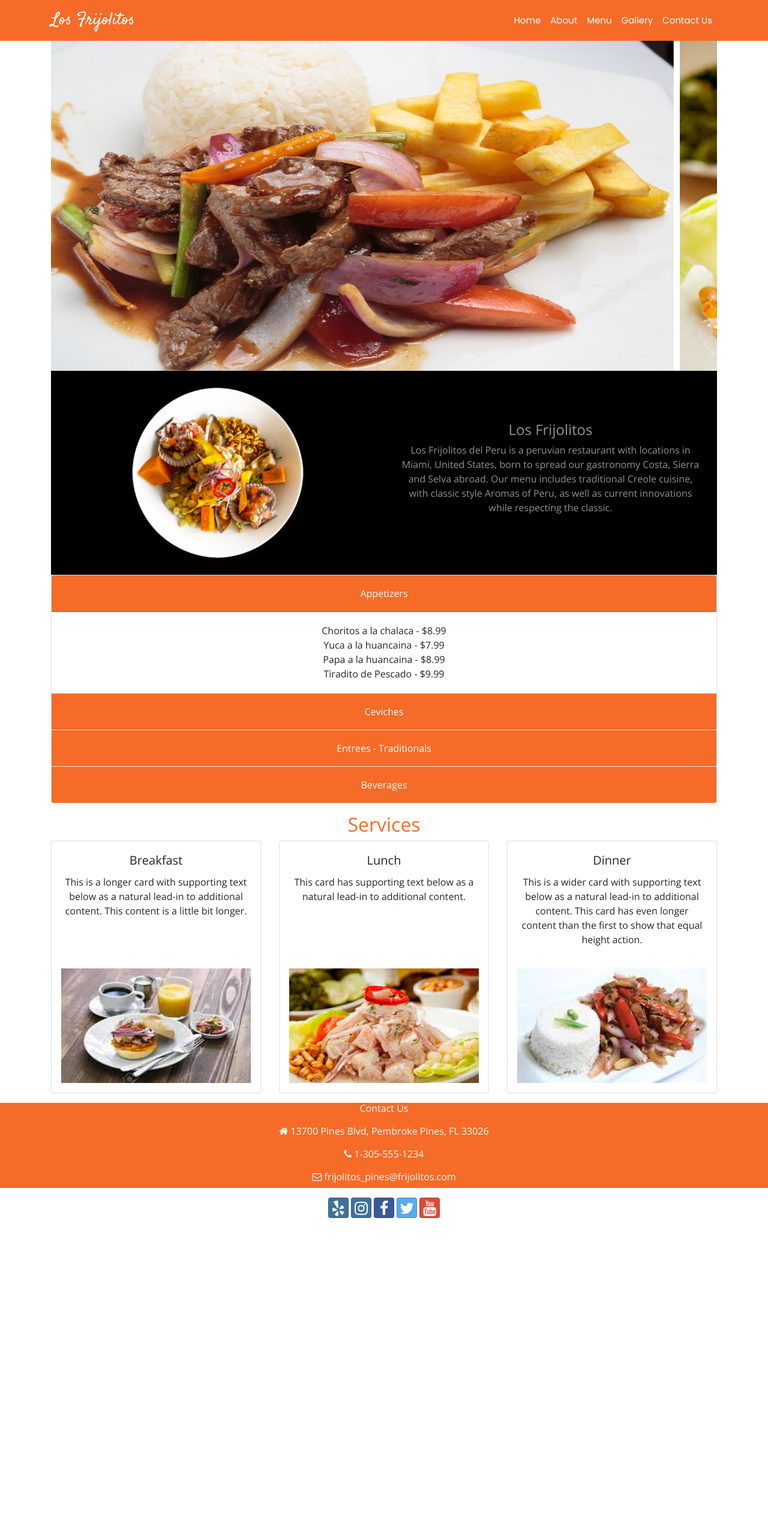
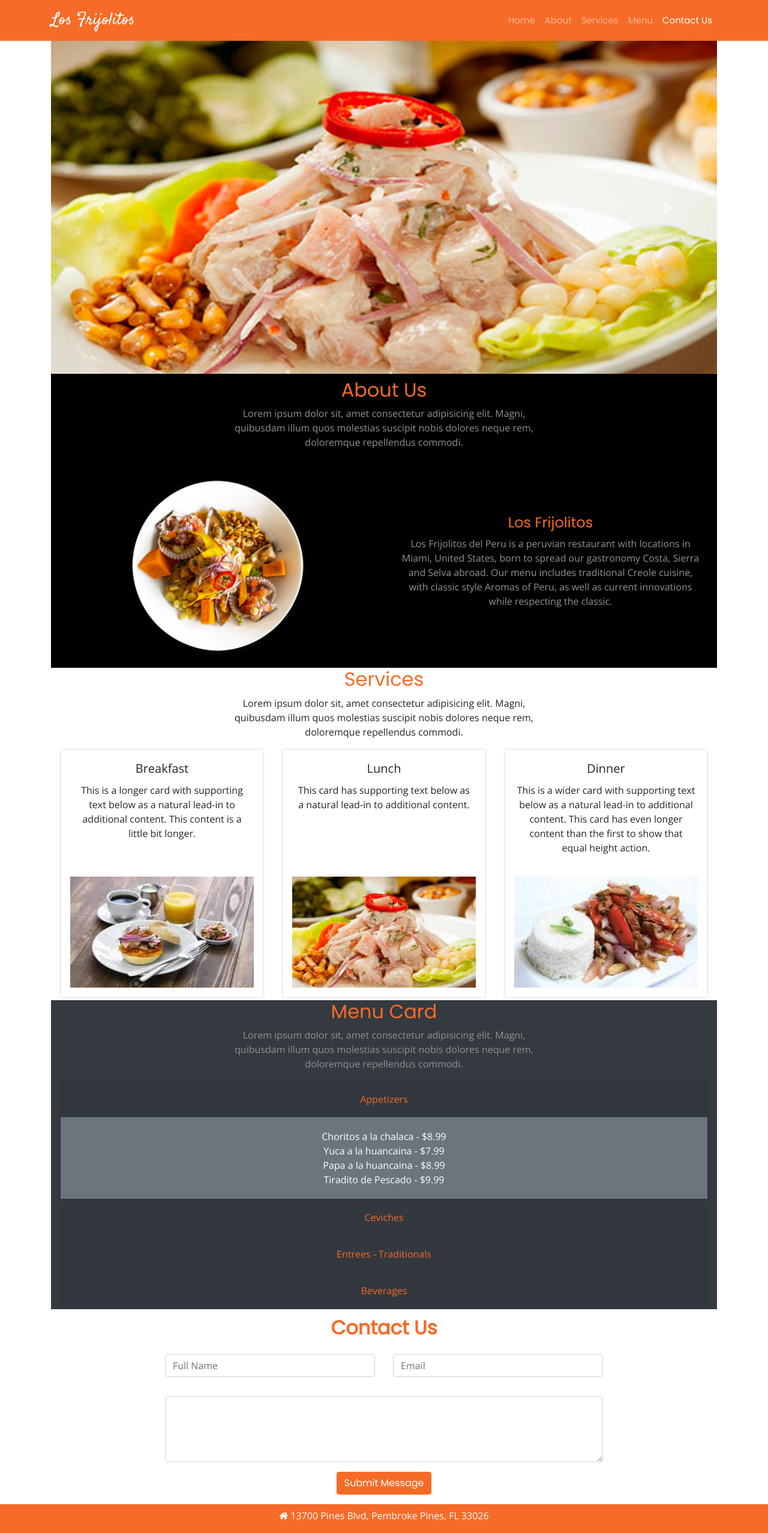
Before and after one commit to g-galvez2018/Bootstrap-Project, a website: page index.html in a window 1280 px wide. Shown: the top 2555 px of the page at 60% size. Before the commit the page ends 2046 px from the top, so only its background shows below. Drawn offline with nearby package versions, Linux system fonts and the light colour scheme.

Commit message:
fixed scroll spy issue

```diff
--- a/css/styles.css
+++ b/css/styles.css
@@ -1,6 +1,20 @@
 body {
   font-family: "Open Sans", sans-serif;
+  position: relative;
 }
+
+h2 {
+  margin-top: -65px;
+  padding-top: 65px;
+  display: inline-block;
+}
+
+h2,h4{
+  color: #F66B27;
+  font-family: "Poppins", sans-serif;
+}
+
+
 
 .container .navbar-brand {
   font-family: "Satisfy", sans-serif;
@@ -11,8 +25,8 @@
 #losFrijolitos .nav-link {
   font-family: "Poppins", sans-serif;
   font-size: 15px;
-  color: white;
 }
+
 
 a.btn.btn-link {
   color:white;
@@ -25,14 +39,30 @@
   padding: 0;
 }
 
-.card button {
-  color: white;
+.card-header button {
+  border: none;
+  text-decoration: none;
+  color: #F66B27;
+}
+
+.card-header button:hover {
+  color: #F66B27;
   border: none;
   text-decoration: none;
 }
 
-.card button:hover {
-  color: white;
+.card-header button:focus {
+  color: #F66B27;
   border: none;
   text-decoration: none;
+  box-shadow: none;
 }
+
+.card-body ul {
+  color: white;
+}
+
+form .btn {
+  background-color: #F66B27;
+  font-family: "Poppins", sans-serif;
+}
--- a/index.html
+++ b/index.html
@@ -16,52 +16,53 @@
     <link rel="stylesheet" href="node_modules/bootstrap-social/bootstrap-social.css" />
     <link rel="stylesheet" href="https://fonts.googleapis.com/css?family=Poppins|Satisfy|Open+Sans" />
     <link rel="stylesheet" href="css/styles.css">
+
     <title>Los Frijolitos</title>
   </head>
-  <body>
+  <body id="home" data-spy="scroll" data-target=".navbar" data-offset="110">
       <!-- Navbar -->
-      <nav class="navbar navbar-expand-sm navbar-light sticky-top" style="background-color:#F66B27">
+      <nav class="navbar navbar-expand-sm navbar-dark sticky-top" style="background-color:#F66B27">
         <div class="container">
           <a class="navbar-brand" href="index.html">Los Frijolitos</a>
           <button class="navbar-toggler" type="button" data-toggle="collapse" data-target="#losFrijolitos">
             <span class="navbar-toggler-icon"></span>
           </button>
           <div class="collapse navbar-collapse" id="losFrijolitos">
-            <ul class="navbar-nav ml-auto">
-              <li class="nav-item active "><a class="nav-link" href="#"> Home</a></li>
-              <li class="nav-item"><a class="nav-link" href="#"> About</a></li>
-              <li class="nav-item"><a class="nav-link" href="#"> Menu</a></li>
-              <li class="nav-item"><a class="nav-link" href="#"> Gallery</a></li>
-              <li class="nav-item"><a class="nav-link" href="contactus.html"> Contact Us</a></li>
-            </ul>
+            <div class="nav navbar-nav ml-auto">
+              <a class="nav-item nav-link" href="#home"> Home</a>
+              <a class="nav-item nav-link" href="#aboutUs"> About</a>
+              <a class="nav-item nav-link" href="#services"> Services </a>
+              <a class="nav-item nav-link " href="#menu"> Menu</a>
+              <a class="nav-item nav-link " href="#contactUs"> Contact Us</a>
+            </div>
           </div>
         </div>
       <!-- /Navbar --></nav>
       <!-- Main Container -->
       <div class="container">
           <div class="row">
-            <div class="col-md-12 mx-auto">
+            <div class="col-lg-12">
             <!-- Carousel -->
-              <div id="carouselExampleControls" class="carousel slide mx-auto" data-ride="carousel">
+              <div id="restCarousel" class="carousel slide mx-auto" data-ride="carousel">
                 <div class="carousel-inner">
                   <div class="carousel-item active">
-                    <img class="d-block img-fluid" src="img/lomosaltado_lg.jpg" alt="First slide">
+                    <img class="d-block img-fluid w-100" src="img/lomosaltado_lg.jpg" alt="First slide">
                   </div>
                   <div class="carousel-item">
-                    <img class="d-block img-fluid" src="img/ceviche_lg.jpg" alt="Second slide">
+                    <img class="d-block img-fluid w-100" src="img/ceviche_lg.jpg" alt="Second slide">
                   </div>
                   <div class="carousel-item">
-                    <img class="d-block img-fluid" src="img/anticuchos_lg.jpg" alt="Second slide">
+                    <img class="d-block img-fluid w-100" src="img/anticuchos_lg.jpg" alt="Second slide">
                   </div>
                   <div class="carousel-item">
-                    <img class="d-block img-fluid" src="img/machupicchu_lg.jpg" alt="Second slide">
+                    <img class="d-block img-fluid w-100" src="img/machupicchu_lg.jpg" alt="Second slide">
                   </div>
                 </div>
-                <a class="carousel-control-prev" href="#carouselExampleControls" role="button" data-slide="prev">
+                <a class="carousel-control-prev" href="#restCarousel" role="button" data-slide="prev">
                   <span class="carousel-control-prev-icon" aria-hidden="true"></span>
                   <span class="sr-only">Previous</span>
                 </a>
-                <a class="carousel-control-next" href="#carouselExampleControls" role="button" data-slide="next">
+                <a class="carousel-control-next" href="#restCarousel" role="button" data-slide="next">
                   <span class="carousel-control-next-icon" aria-hidden="true"></span>
                   <span class="sr-only">Next</span>
                 </a>
@@ -70,8 +71,12 @@
           </div>
 
           <!-- Content About Us -->
-          <div class="row mx-0" style="background-color:black">
-            <div class="col-sm-4 ml-auto">
+          <div  class="row mx-0" style="background-color:black">
+            <div class="col-12 text-center py-2">
+              <h2 id="aboutUs" >About Us</h2>
+              <p class="col-sm-6 text-center mx-auto" style="color:#929292" >Lorem ipsum dolor sit, amet consectetur adipisicing elit. Magni, quibusdam illum quos molestias suscipit nobis dolores neque rem, doloremque repellendus commodi.</p>
+            </div>
+            <div class="col-sm-4 ml-auto" >
                 <img class="img-fluid" src="img/Aromas_content.png">
             </div>
             <div class="col-sm-6 text-center ml-auto px-4 my-auto" style="color:#929292">
@@ -80,102 +85,13 @@
               Sierra and Selva abroad. Our menu includes traditional Creole cuisine, with classic style Aromas of Peru, as well as
               current innovations while respecting the classic.</p>
             </div>
-          </div>
-          <!-- /Content About Us -->
-          <!-- Content Menu Card -->
-          <div class="accordion px=0" id="accordionMenu">
-            <div class="card">
-              <div class="card-header text-center" id="headingOne" style="background-color:#F66B27">
-                <h5 class="mb-0">
-                  <button class="btn btn-link" type="button" data-toggle="collapse" data-target="#collapseOne"
-                    aria-expanded="true" aria-controls="collapseOne">
-                    Appetizers
-                  </button>
-                </h5>
-              </div>
-
-              <div id="collapseOne" class="collapse show" aria-labelledby="headingOne" data-parent="#accordionMenu">
-                <div class="card-body text-center">
-                  <ul>
-                    <li>Choritos a la chalaca - $8.99</li>
-                    <li>Yuca a la huancaina - $7.99</li>
-                    <li>Papa a la huancaina - $8.99</li>
-                    <li>Tiradito de Pescado - $9.99</li>
-                  </ul>
-                </div>
-              </div>
-            </div>
-            <div class="card">
-              <div class="card-header text-center" id="headingTwo" style="background-color:#F66B27">
-                <h5 class="mb-0">
-                  <button class="btn btn-link collapsed" type="button" data-toggle="collapse" data-target="#collapseTwo"
-                    aria-expanded="false" aria-controls="collapseTwo">
-                    Ceviches
-                  </button>
-                </h5>
-              </div>
-              <div id="collapseTwo" class="collapse" aria-labelledby="headingTwo" data-parent="#accordionMenu">
-                <div class="card-body text-center">
-                  <ul>
-                    <li>Ceviche Mixto - $13.99</li>
-                    <li>Ceviche de Pescado - $13.99</li>
-                    <li>Ceviche de Pulpo - $14.99</li>
-                    <li>Ceviche de Mariscos - $14.99</li>
-                    <li>Ceviche de Pescados y Langostinos - $15.99</li>
-                    <li>Ceviche de Langostinos - $16.99</li>
-                  </ul>
-                </div>
-              </div>
-            </div>
-            <div class="card">
-              <div class="card-header text-center" id="headingThree" style="background-color:#F66B27">
-                <h5 class="mb-0">
-                  <button class="btn btn-link collapsed" type="button" data-toggle="collapse" data-target="#collapseThree"
-                    aria-expanded="false" aria-controls="collapseThree">
-                    Entrees - Traditionals
-                  </button>
-                </h5>
-              </div>
-              <div id="collapseThree" class="collapse" aria-labelledby="headingThree" data-parent="#accordionMenu">
-                <div class="card-body text-center ">
-                  <ul>
-                    <li>Aji de Gallina $14.99</li>
-                    <li>Arroz con Mariscos $14.99</li>
-                    <li>Chaufa de Mariscos $15.99</li>
-                    <li>Chaufa de Pollo $14.99</li>
-                    <li>Chaufa Special $6.99</li>
-                    <li>Jalea de Pescado $15.99 </li>
-                    <li>Jalea de Camarones $14.99</li>
-                    <li>Lomo Saltado $15.99</li>
-                  </ul>
-                </div>
-              </div>
-            </div>
-            <div class="card">
-              <div class="card-header text-center" id="headingFour" style="background-color:#F66B27">
-                <h5 class="mb-0">
-                  <button class="btn btn-link collapsed" type="button" data-toggle="collapse" data-target="#collapseFour"
-                    aria-expanded="false" aria-controls="collapseThree">
-                    Beverages
-                  </button>
-                </h5>
-              </div>
-              <div id="collapseFour" class="collapse" aria-labelledby="headingFour" data-parent="#accordionMenu">
-                <div class="card-body text-center">
-                  <ul class="">
-                    <li>Coca Cola $1.99</li>
-                    <li>Diet Coke $1.99</li>
-                    <li>Chicha Morada $2.99</li>
-                  </ul>
-                </div>
-              </div>
-            </div>
-          </div>
-          <!-- /Content Menu Card -->
+          <!-- /Content About Us --></div>
 
           <!-- Services Section -->
-          <div class="my-3">
-             <h2 class="text-center" style="color:#F66B27">Services</h2>
+           <div class="col text-center">
+             <h2 id="services">Services</h2>
+              <p class="col-sm-6 text-center mx-auto">Lorem ipsum dolor sit, amet consectetur adipisicing elit. Magni,
+                quibusdam illum quos molestias suscipit nobis dolores neque rem, doloremque repellendus commodi.</p>
                 <div class="card-deck">
                   <div class="card">
                     <div class="card-body">
@@ -201,10 +117,127 @@
                     <img class="card-img-top p-3" src="img/lomo_saltado_sm.jpeg" alt="Card image cap">
                   </div>
                 </div>
+          <!-- /Services Section --></div>
+
+          <!-- Content Menu Card -->
+           <div class="col bg-dark text-center mt-1">
+            <h2 id="menu">Menu Card</h2>
+            <p class="col-sm-6 text-center mx-auto" style="color:#929292">Lorem ipsum dolor sit, amet consectetur adipisicing elit. Magni,
+              quibusdam illum quos molestias suscipit nobis dolores neque rem, doloremque repellendus commodi.</p>
+            <div class="accordion" id="accordionMenu">
+              <div class="card bg-dark">
+                <div class="card-header text-center" id="headingOne">
+                  <h5 class="mb-0">
+                    <button class="btn btn-link" type="button" data-toggle="collapse" data-target="#collapseOne"
+                      aria-expanded="true" aria-controls="collapseOne">
+                      Appetizers
+                    </button>
+                  </h5>
                 </div>
 
-          <!-- /Services Section -->
+                <div id="collapseOne" class="collapse show " aria-labelledby="headingOne" data-parent="#accordionMenu">
+                  <div class="card-body text-center bg-secondary text-warning">
+                    <ul>
+                      <li>Choritos a la chalaca - $8.99</li>
+                      <li>Yuca a la huancaina - $7.99</li>
+                      <li>Papa a la huancaina - $8.99</li>
+                      <li>Tiradito de Pescado - $9.99</li>
+                    </ul>
+                  </div>
+                </div>
+              </div>
+              <div class="card bg-dark">
+                <div class="card-header text-center" id="headingTwo">
+                  <h5 class="mb-0">
+                    <button class="btn btn-link collapsed" type="button" data-toggle="collapse" data-target="#collapseTwo"
+                      aria-expanded="false" aria-controls="collapseTwo">
+                      Ceviches
+                    </button>
+                  </h5>
+                </div>
+                <div id="collapseTwo" class="collapse" aria-labelledby="headingTwo" data-parent="#accordionMenu">
+                  <div class="card-body text-center bg-secondary">
+                    <ul>
+                      <li>Ceviche Mixto - $13.99</li>
+                      <li>Ceviche de Pescado - $13.99</li>
+                      <li>Ceviche de Pulpo - $14.99</li>
+                      <li>Ceviche de Mariscos - $14.99</li>
+                      <li>Ceviche de Pescados y Langostinos - $15.99</li>
+                      <li>Ceviche de Langostinos - $16.99</li>
+                    </ul>
+                  </div>
+                </div>
+              </div>
+              <div class="card bg-dark">
+                <div class="card-header text-center" id="headingThree">
+                  <h5 class="mb-0">
+                    <button class="btn btn-link collapsed" type="button" data-toggle="collapse" data-target="#collapseThree"
+                      aria-expanded="false" aria-controls="collapseThree">
+                      Entrees - Traditionals
+                    </button>
+                  </h5>
+                </div>
+                <div id="collapseThree" class="collapse" aria-labelledby="headingThree" data-parent="#accordionMenu">
+                  <div class="card-body text-center bg-secondary text-warning">
+                    <ul>
+                      <li>Aji de Gallina $14.99</li>
+                      <li>Arroz con Mariscos $14.99</li>
+                      <li>Chaufa de Mariscos $15.99</li>
+                      <li>Chaufa de Pollo $14.99</li>
+                      <li>Chaufa Special $6.99</li>
+                      <li>Jalea de Pescado $15.99 </li>
+                      <li>Jalea de Camarones $14.99</li>
+                      <li>Lomo Saltado $15.99</li>
+                    </ul>
+                  </div>
+                </div>
+              </div>
+              <div class="card bg-dark">
+                <div class="card-header text-center" id="headingFour">
+                  <h5 class="mb-0">
+                    <button class="btn btn-link collapsed" type="button" data-toggle="collapse" data-target="#collapseFour"
+                      aria-expanded="false" aria-controls="collapseThree">
+                      Beverages
+                    </button>
+                  </h5>
+                </div>
+                <div id="collapseFour" class="collapse" aria-labelledby="headingFour" data-parent="#accordionMenu">
+                  <div class="card-body text-center bg-secondary">
+                    <ul class="">
+                      <li>Coca Cola $1.99</li>
+                      <li>Diet Coke $1.99</li>
+                      <li>Chicha Morada $2.99</li>
+                    </ul>
+                  </div>
+                </div>
+              </div>
+            </div>
+          <!-- /Content Menu Card --> </div>
 
+          <!-- Contact Us Form -->
+           <div class="row">
+            <div class="col-md-8 mx-auto text-center mt-4">
+              <h2 id="contactUs" class="text-center py-3 font-weight-bold">Contact Us</h2>
+              <form>
+                <div class="row">
+                  <div class="col-12 col-sm-6 mb-3">
+                    <input type="text" class="form-control " placeholder="Full Name">
+                  </div>
+                  <div class="col-12 col-sm-6">
+                    <input type="text" class="form-control ml-0" placeholder="Email">
+                  </div>
+                </div>
+                <div class="row mt-3 mb-3">
+                  <div class="col">
+                    <textarea class="form-control" id="exampleFormControlTextarea1" rows="4"></textarea>
+                  </div>
+                </div>
+                <div class="row mt-3 mb-3">
+                  <button class="btn mx-auto text-white">Submit Message</button>
+                </div>
+              </form>
+            </div>
+          <!-- /Contact Us Form --></div>
       </div>
       <!-- Main Container -->
 
@@ -213,7 +246,6 @@
         <div class="container">
           <div class="row">
             <div class="col-12  mx-auto text-center py-0">
-              <h6>Contact Us</h6>
               <a role="button" class="btn btn-link" href="#"><i class="fa fa-home"></i>
                 13700 Pines Blvd, Pembroke Pines, FL 33026</a><br>
               <a role="button" class="btn btn-link" href="tel:+13055551234"><i class="fa fa-phone"></i>
@@ -224,8 +256,8 @@
             </div>
           </div>
         </div>
-        <!-- /footer-->
-      </footer>
+      <!-- /footer--> </footer>
+
         <div class="container">
           <div class="row my-3">
               <div class="col text-center">
@@ -239,7 +271,8 @@
         </div>
     <!-- jQuery must come first, then Popper.js, then the Bootstrap JavaScript plugins.-->
     <script src="node_modules/jquery/dist/jquery.slim.min.js"></script>
-    <script src="node_modules/popper.js/dist/umd/popper.min.js"></script>
+    <script src="https://cdnjs.cloudflare.com/ajax/libs/popper.js/1.11.0/umd/popper.min.js"
+      integrity="sha384-b/U6ypiBEHpOf/4+1nzFpr53nxSS+GLCkfwBdFNTxtclqqenISfwAzpKaMNFNmj4" crossorigin="anonymous"></script>
     <script src="node_modules/bootstrap/dist/js/bootstrap.min.js"></script>
 
     <script src="" async defer></script>
```
Also changed, not shown: contactus.html (deleted, +0 -108 lines), index2.html (deleted, +0 -40 lines). Lines whose indentation alone changed are shown as unchanged.
